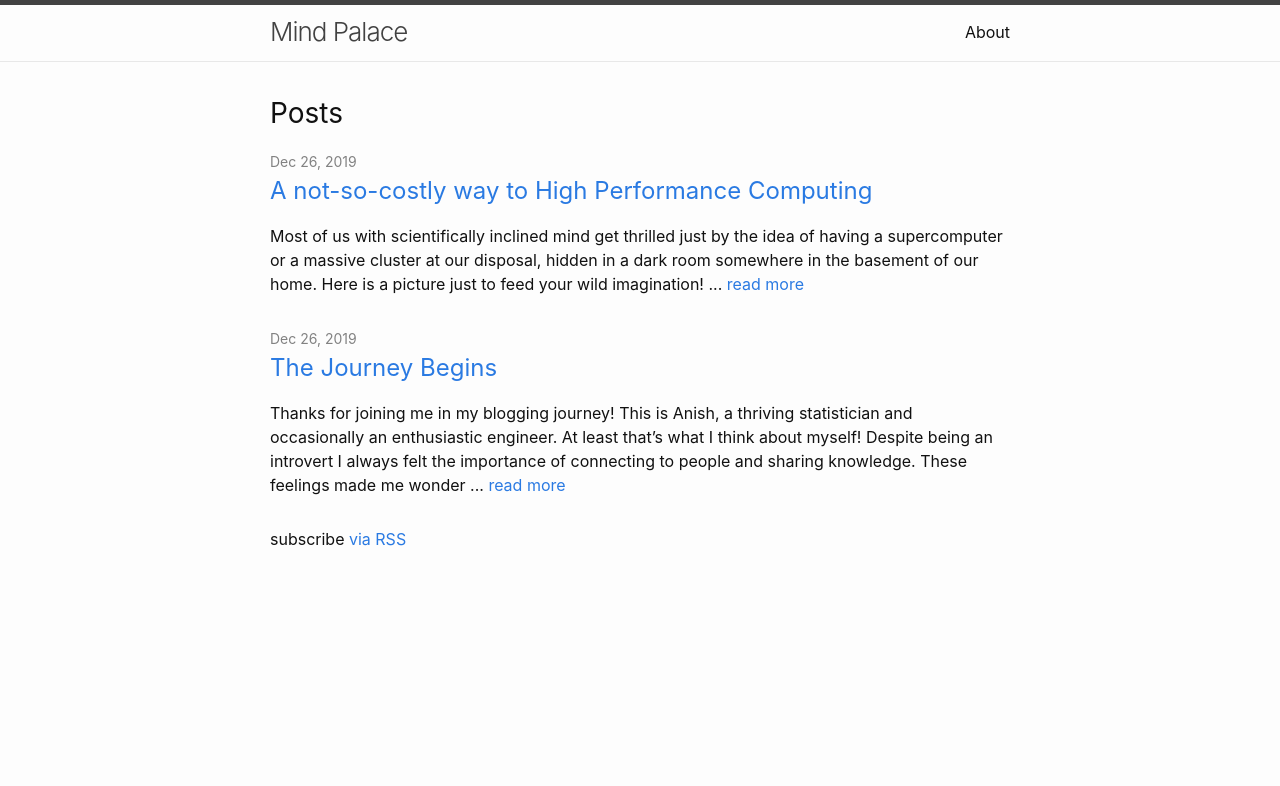
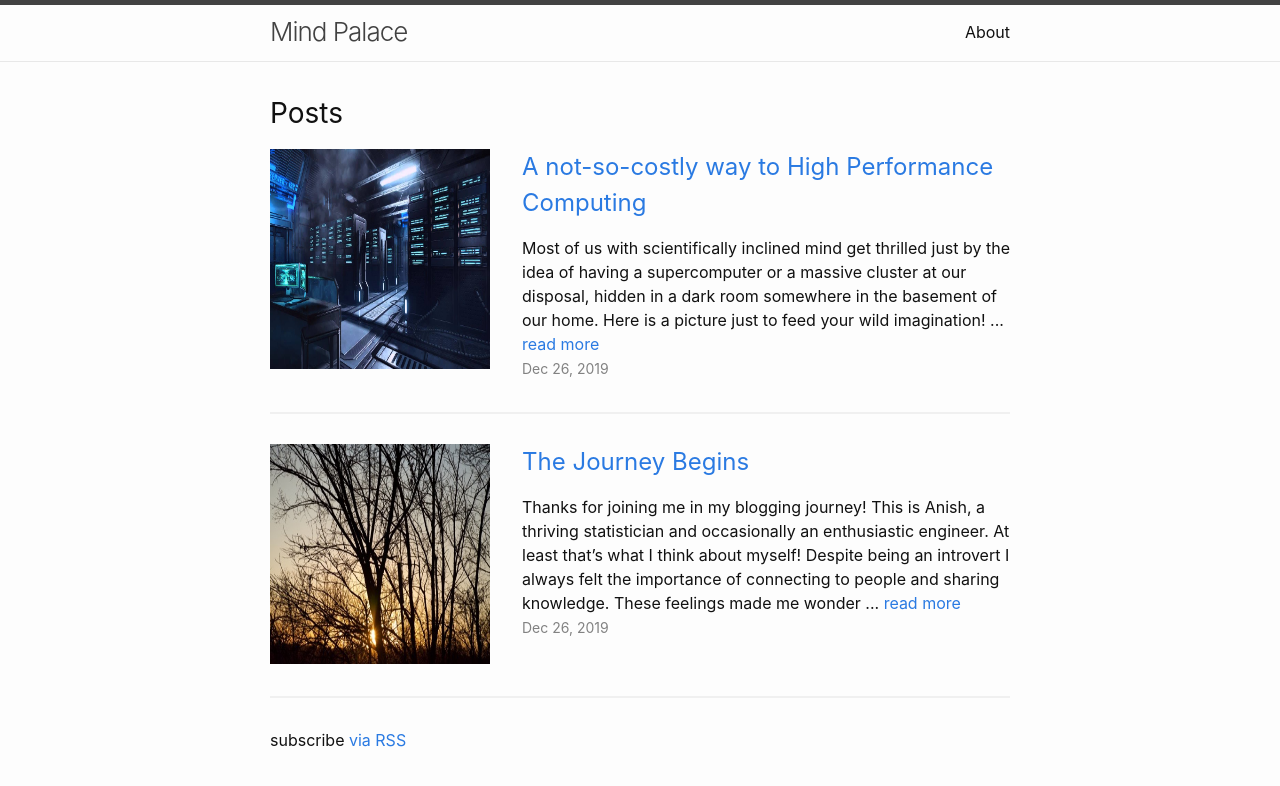
Before and after one commit to primestardust/portfolio, a Jekyll site: the page built from index.markdown, in a window 1280 px wide. Shown: the top 786 px of the page. Built offline with Jekyll 4.4.1, drawn with Linux system fonts in a browser that asks for light colours.

Commit message:
Improved post listing with image and proper alignment

```diff
--- a/_layouts/home.html
+++ b/_layouts/home.html
@@ -14,15 +14,23 @@ layout: default
     <ul class="post-list">
       {%- for post in site.posts -%}
       <li>
-        {%- assign date_format = site.minima.date_format | default: "%b %-d, %Y" -%}
-        <span class="post-meta">{{ post.date | date: date_format }}</span>
-        <h3>
-          <a class="post-link" href="{{ post.url | relative_url }}">
-            {{ post.title | escape }}
-          </a>
-        </h3>
         {%- if site.show_excerpts -%}
-          {{ post.excerpt | strip_html | append: "..." }} <a href = "{{site.baseurl}}{{post.url}}">read more</a>
+          <div style="clear: both; margin-bottom: 2em; overflow: auto;">
+            <div style="float: left; margin-right: 2em;">
+              <img src="{{site.baseurl}}/assets/{{post.pic}}" alt="" width="220" height="220">
+            </div>
+            <div>
+              <h3>
+                <a class="post-link" href="{{ post.url | relative_url }}">
+                  {{ post.title | escape }}
+                </a>
+              </h3>
+              {{ post.excerpt | strip_html | append: "..." }} <a href = "{{site.baseurl}}{{post.url}}">read more</a> <br/>
+              {%- assign date_format = site.minima.date_format | default: "%b %-d, %Y" -%}
+              <span class="post-meta">{{ post.date | date: date_format }}</span>
+            </div>
+          </div>
+          <hr style="border: 1px solid rgb(240, 240, 240);">
         {%- endif -%}
       </li>
       {%- endfor -%}
```
Also changed, not shown: _posts/2019-12-25-the-journey-begins.md (+1 -0 lines), _posts/2019-12-26-a-not-so-costly-way-to-high-performance-computing.md (+1 -0 lines), about.markdown (+0 -13 lines).
